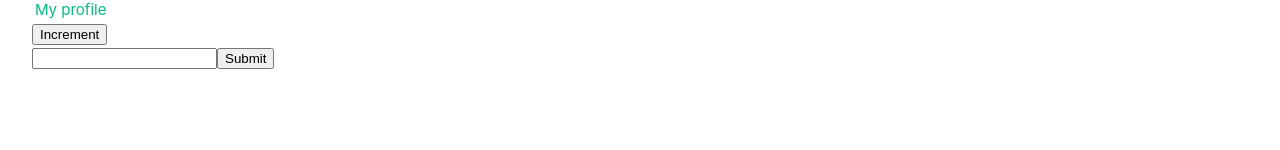
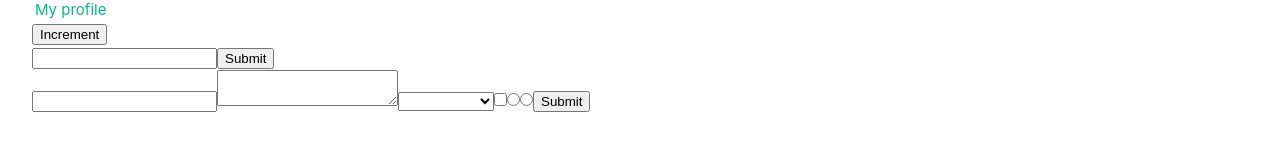
Before and after one commit to Johnny-Jackpot/sandbox, a Vue app in the folder vue/vue-project/: page /build-in-components/vue-test-utils-crash-course in a window 1280 px wide. Shown: the part 346-496 px from the top of the page. Built offline with nearby package versions, Linux system fonts and the light colour scheme; the HTML template or start-up script is replaced by a standard one.

Commit message:
added complex form

```diff
--- /dev/null
+++ b/vue/vue-project/src/components/scaling-up/testing/testing-forms/ComplexForm.vue
@@ -0,0 +1,49 @@
+<script setup lang="ts">
+import { ref } from 'vue';
+
+interface FormFields {
+  email: string;
+  description: string;
+  city: string;
+  subscribe: boolean;
+  interval: string;
+}
+
+const emit = defineEmits<{
+  sumbit: [FormFields]
+}>()
+
+const form = ref<FormFields>({
+  email: '',
+  description: '',
+  city: '',
+  subscribe: false,
+  interval: ''
+})
+
+const sumbit = () => {
+  emit('sumbit', form.value)
+}
+</script>
+
+<template>
+  <form @submit.prevent="sumbit">
+    <input type="text" v-model="form.email">
+
+    <textarea v-model="form.description"></textarea>
+
+    <select v-model="form.city">
+      <option value="new-york">New York</option>
+      <option value="los-angeles">Los Angeles</option>
+    </select>
+
+    <input type="checkbox" v-model="form.subscribe">
+
+    <input type="radio" v-model="form.interval" value="weekly">
+    <input type="radio" v-model="form.interval" value="monthly">
+
+    <button type="submit">Submit</button>
+  </form>
+</template>
+
+<style scoped></style>
--- a/vue/vue-project/src/views/scaling-up/VueTestUtilsCrashCourse.vue
+++ b/vue/vue-project/src/views/scaling-up/VueTestUtilsCrashCourse.vue
@@ -3,6 +3,7 @@ import ConditionalRendering from '@/components/scaling-up/testing/conditional-re
 import TodoList from '@/components/scaling-up/testing/todo-list/TodoList.vue';
 import TestingEmittedEvents from '@/components/scaling-up/testing/testing-emitted-events/TestingEmittedEvents.vue';
 import InteractingWithFormElements from '@/components/scaling-up/testing/testing-forms/InteractingWithFormElements.vue';
+import ComplexForm from '@/components/scaling-up/testing/testing-forms/ComplexForm.vue';
 
 
 </script>
@@ -13,6 +14,7 @@ import InteractingWithFormElements from '@/components/scaling-up/testing/testing
   <ConditionalRendering />
   <TestingEmittedEvents />
   <InteractingWithFormElements />
+  <ComplexForm />
 </template>
 
 <style scoped></style>
```
